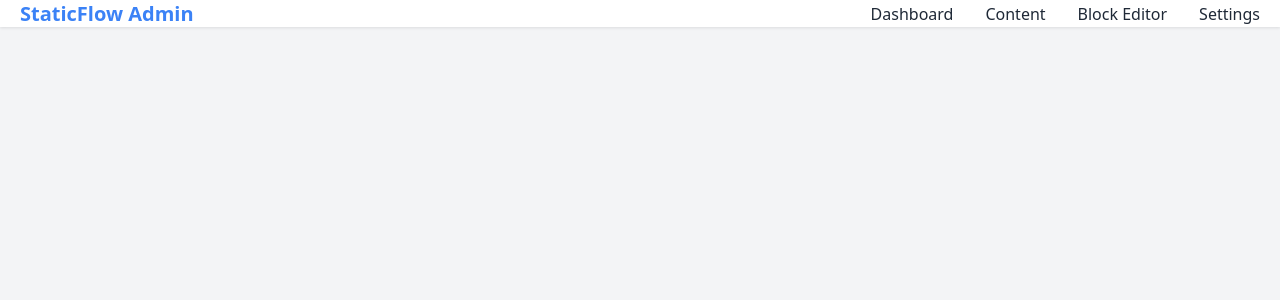
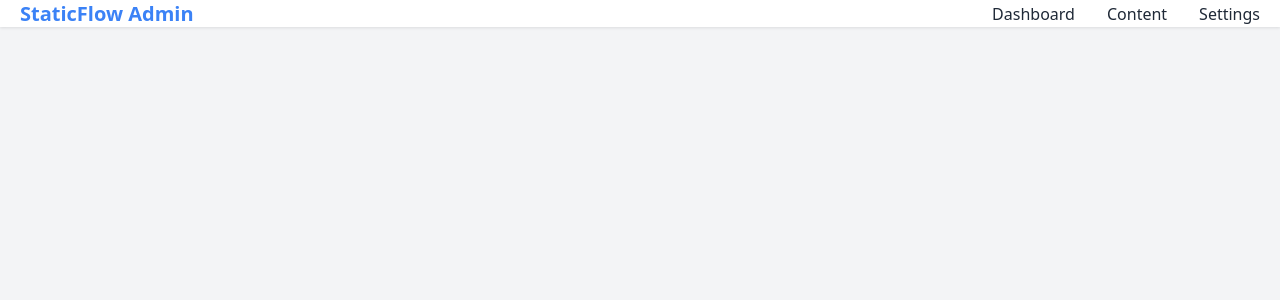
Before and after one commit to nestessia/StaticFlow-diploma, a Python web app: template staticflow/admin/templates/base.html in a window 1280 px wide. Shown: the top 300 px of the page. Run offline with Jinja, Linux system fonts and the light colour scheme; the template is opened without the code that fills it, so the values that code supplies are empty; some libraries are stand-ins or nearby versions.

Commit message:
Update base.html

```diff
--- a/staticflow/admin/templates/base.html
+++ b/staticflow/admin/templates/base.html
@@ -14,7 +14,6 @@
         <ul class="nav-links">
             <li><a href="/admin/">Dashboard</a></li>
             <li><a href="/admin/content">Content</a></li>
-            <li><a href="/admin/block-editor">Block Editor</a></li>
             <li><a href="/admin/settings">Settings</a></li>
         </ul>
     </nav>
```
